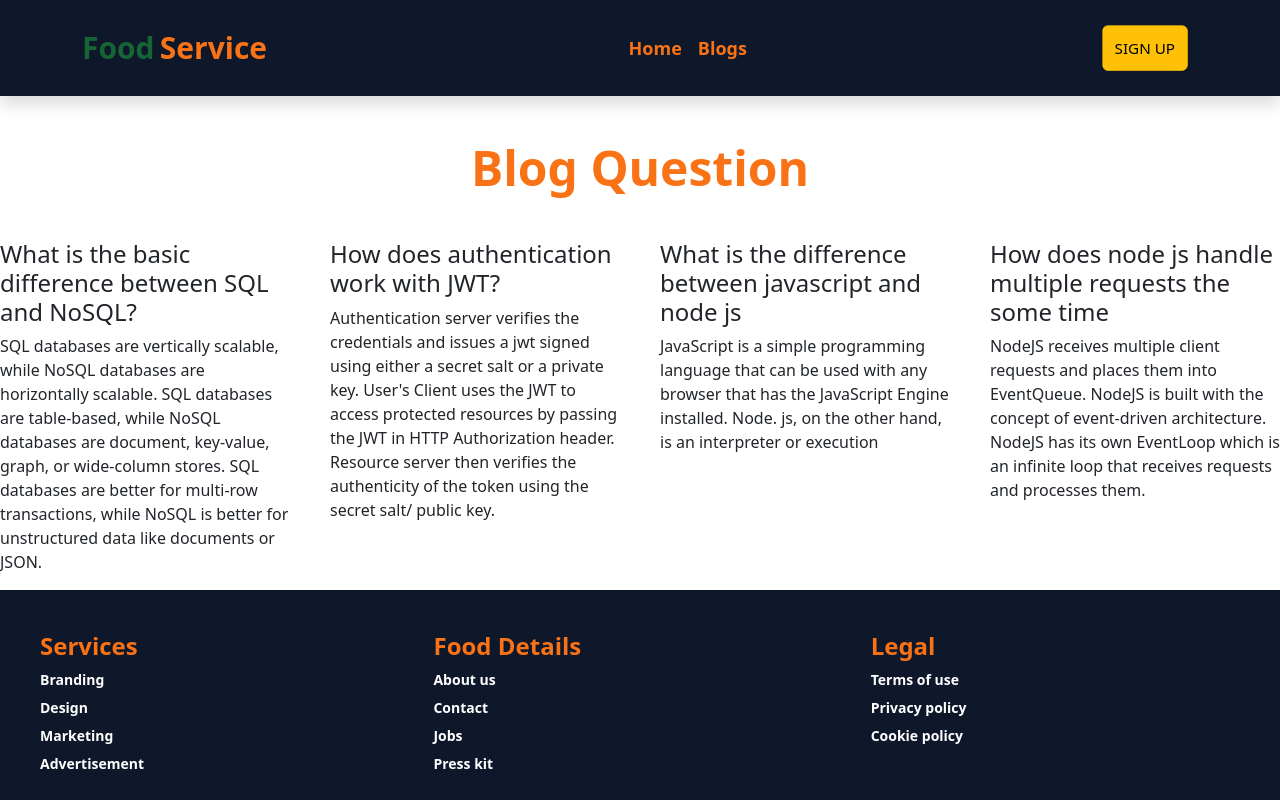
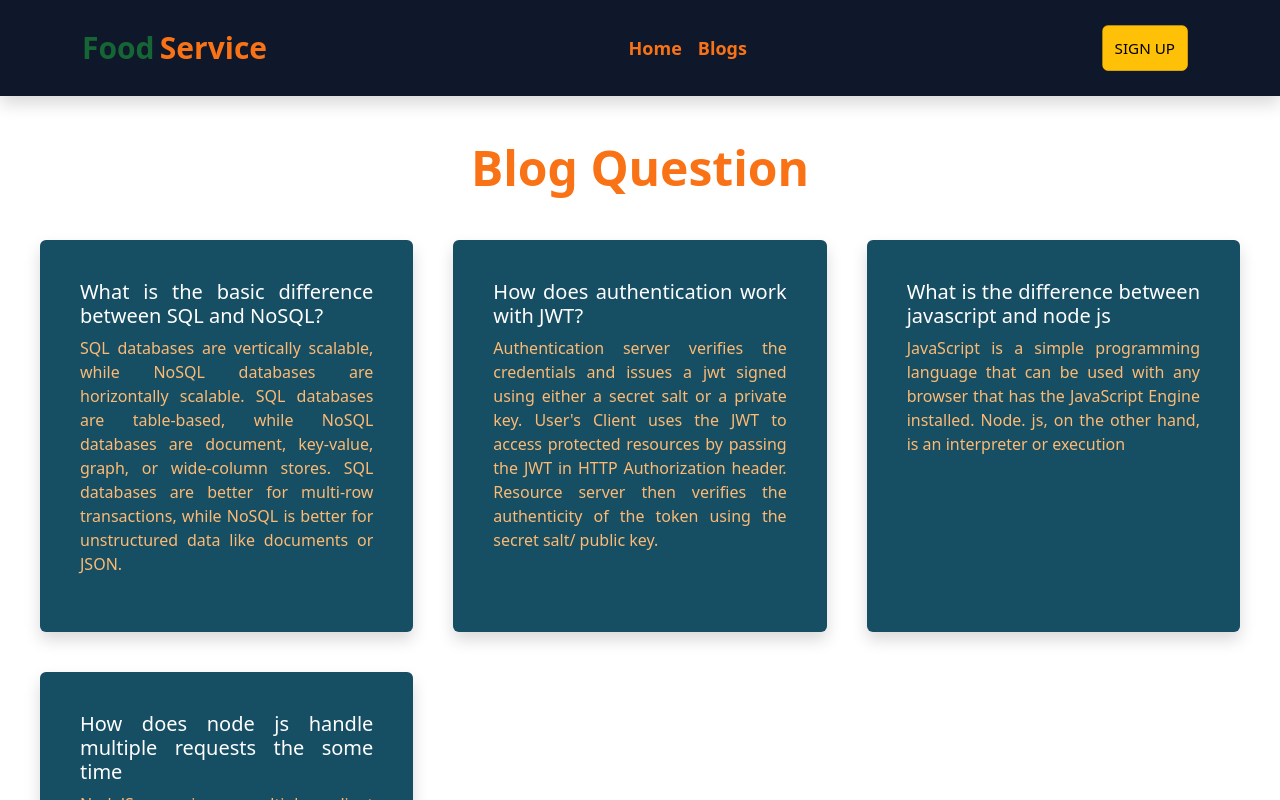
Before and after one commit to Arshad4320/Food-Review, a React (Create React App) app: page /blogs in a window 1280 px wide. Shown: the top 800 px of the page. Built offline with nearby package versions, Linux system fonts and the light colour scheme; no server answers.

Commit message:
blog site page added

```diff
--- a/src/Pages/AddItems/AddItems.js
+++ b/src/Pages/AddItems/AddItems.js
@@ -8,7 +8,7 @@ const AddItems = () => {
     const [items, setItems] = useState([])
 
     useEffect(() => {
-        fetch('http://localhost:5000/allFoodService')
+        fetch('https://food-server-two.vercel.app/allFoodService')
             .then(res => res.json())
             .then(data => setItems(data));
     }, [])
@@ -25,7 +25,7 @@ const AddItems = () => {
         const item = { price, description, name, img };
 
 
-        fetch('http://localhost:5000/allFoodService', {
+        fetch('https://food-server-two.vercel.app/allFoodService', {
             method: 'POST',
             headers: {
                 'content-type': 'application/json'
--- a/src/Pages/Blog/Blog.js
+++ b/src/Pages/Blog/Blog.js
@@ -6,22 +6,22 @@ const Blog = () => {
     return (
         <div>
             <h2 className='lg:text-5xl text-4xl text-center font-semibold text-orange-500 my-5' >Blog Question</h2>
-            <div className='grid grid-cols-1 md:grid-cols-2 lg:grid-cols-4 gap-10'>
-                <div>
-                    <h4>What is the basic difference between SQL and NoSQL? </h4>
-                    <p>SQL databases are vertically scalable, while NoSQL databases are horizontally scalable. SQL databases are table-based, while NoSQL databases are document, key-value, graph, or wide-column stores. SQL databases are better for multi-row transactions, while NoSQL is better for unstructured data like documents or JSON.</p>
+            <div className='grid grid-cols-1 sm:mb-7 md:grid-cols-2 lg:grid-cols-3 gap-10 mx-10'>
+                <div className='text-justify bg-cyan-900 p-10 shadow rounded '>
+                    <h5 className='text-white'>What is the basic difference between SQL and NoSQL? </h5>
+                    <p className='text-orange-300 '>SQL databases are vertically scalable, while NoSQL databases are horizontally scalable. SQL databases are table-based, while NoSQL databases are document, key-value, graph, or wide-column stores. SQL databases are better for multi-row transactions, while NoSQL is better for unstructured data like documents or JSON.</p>
                 </div>
-                <div>
-                    <h4>How does authentication work with JWT?</h4>
-                    <p>Authentication server verifies the credentials and issues a jwt signed using either a secret salt or a private key. User's Client uses the JWT to access protected resources by passing the JWT in HTTP Authorization header. Resource server then verifies the authenticity of the token using the secret salt/ public key.</p>
+                <div className='text-justify bg-cyan-900 p-10 shadow rounded '>
+                    <h5 className='text-white'>How does authentication work with JWT?</h5>
+                    <p className='text-orange-300 '>Authentication server verifies the credentials and issues a jwt signed using either a secret salt or a private key. User's Client uses the JWT to access protected resources by passing the JWT in HTTP Authorization header. Resource server then verifies the authenticity of the token using the secret salt/ public key.</p>
                 </div>
-                <div>
-                    <h4>What is the difference between javascript and node js</h4>
-                    <p>JavaScript is a simple programming language that can be used with any browser that has the JavaScript Engine installed. Node. js, on the other hand, is an interpreter or execution</p>
+                <div className='text-justify bg-cyan-900 p-10 shadow rounded '>
+                    <h5 className='text-white'>What is the difference between javascript and node js</h5>
+                    <p className='text-orange-300 '>JavaScript is a simple programming language that can be used with any browser that has the JavaScript Engine installed. Node. js, on the other hand, is an interpreter or execution</p>
                 </div>
-                <div>
-                    <h4>How does node js handle multiple requests the some time</h4>
-                    <p>NodeJS receives multiple client requests and places them into EventQueue. NodeJS is built with the concept of event-driven architecture. NodeJS has its own EventLoop which is an infinite loop that receives requests and processes them.</p>
+                <div className='text-justify bg-cyan-900 p-10 shadow rounded '>
+                    <h5 className='text-white'>How does node js handle multiple requests the some time</h5>
+                    <p className='text-orange-300 '>NodeJS receives multiple client requests and places them into EventQueue. NodeJS is built with the concept of event-driven architecture. NodeJS has its own EventLoop which is an infinite loop that receives requests and processes them.</p>
                 </div>
             </div>
         </div>
--- a/src/Pages/Home/Service/Service.js
+++ b/src/Pages/Home/Service/Service.js
@@ -8,7 +8,7 @@ const Service = () => {
     const [service, setService] = useState([])
 
     useEffect(() => {
-        fetch(`http://localhost:5000/allFood`)
+        fetch(`https://food-server-two.vercel.app/allFood`)
             .then(res => res.json())
             .then(data => setService(data))
     }, [])
--- a/src/Pages/Home/Service/SingleService.js
+++ b/src/Pages/Home/Service/SingleService.js
@@ -18,7 +18,7 @@ const SingleService = () => {
     console.log(reviews)
 
     useEffect(() => {
-        fetch(`http://localhost:5000/allReview?Food=${_id}`)
+        fetch(`https://food-server-two.vercel.app/allReview?Food=${_id}`)
             .then(res => res.json())
             .then(data => setReviews(data))
     }, [_id])
@@ -43,7 +43,7 @@ const SingleService = () => {
 
 
 
-        fetch('http://localhost:5000/foodReview', {
+        fetch('https://food-server-two.vercel.app/foodReview', {
 
             method: "POST",
             headers: {
--- a/src/Pages/MayReview/MyReview.js
+++ b/src/Pages/MayReview/MyReview.js
@@ -14,7 +14,7 @@ const MyReview = () => {
     const [reviews, setReview] = useState([])
 
     useEffect(() => {
-        fetch(`http://localhost:5000/foodReview?email=${user?.email}`)
+        fetch(`https://food-server-two.vercel.app/foodReview?email=${user?.email}`)
             .then(res => res.json())
             .then(data => setReview(data))
     }, [user?.email])
@@ -23,14 +23,14 @@ const MyReview = () => {
     const handleDelete = id => {
         const proceed = window.confirm('are you sure you want to delete this review')
         if (proceed) {
-            fetch(`http://localhost:5000/foodReview/${id}`, {
+            fetch(`https://food-server-two.vercel.app/foodReview/${id}`, {
                 method: 'DELETE'
             })
                 .then(res => res.json())
                 .then(data => {
 
                     if (data.deletedCount > 0) {
-                        swal("Deleted successfully!", "success");
+                        swal("Ok", "Deleted successfully !", "success");
                         const remaining = reviews.filter(odr => odr._id !== id);
                         setReview(remaining);
                     }
@@ -62,9 +62,9 @@ const MyReview = () => {
                                             </tr>
                                         </thead>
                                         {
-                                            // handleUpdate = { handleUpdate }
-
-                                            reviews.map(reviewItem => <ReviewRow key={reviewItem._id} handleDelete={handleDelete} reviewItem={reviewItem}></ReviewRow>)}
+                                            //
+                                            // andleUpdate = { handleUpdate }
+                                            reviews.map(reviewItem => <ReviewRow key={reviewItem._id} handleDelete={handleDelete} reviewItem={reviewItem} ></ReviewRow>)}
                                     </table>
                                 </div>
                             </div>
--- a/src/Pages/Review/Review.js
+++ b/src/Pages/Review/Review.js
@@ -33,7 +33,7 @@ const Review = () => {
 
         }
 
-        fetch('http://localhost:5000/foodReview', {
+        fetch('https://food-server-two.vercel.app/foodReview', {
 
             method: "POST",
             headers: {
--- a/src/Pages/ReviewRow/ReviewRow.js
+++ b/src/Pages/ReviewRow/ReviewRow.js
@@ -14,7 +14,9 @@ const ReviewRow = ({ reviewItem, handleDelete, handleUpdate }) => {
             <tr>
                 <th>
                     <Button variant='warning' onClick={() => handleDelete(_id)} className='mr-2'>Delete</Button>
+
                     <Link to={`/foodReview/${_id}`}><Button variant='warning' onClick={() => handleUpdate(_id)}>Edit</Button></Link>
+
                 </th>
                 <td>{FoodName}</td>
                 <td>{review}</td>
--- a/src/Router/Routes.js
+++ b/src/Router/Routes.js
@@ -38,22 +38,22 @@ export const router = createBrowserRouter([
             {
                 path: '/allService',
                 element: <AllService></AllService>,
-                loader: () => fetch(`http://localhost:5000/allFoodService`)
+                loader: () => fetch(`https://food-server-two.vercel.app/allFoodService`)
             },
             {
                 path: '/singleFood/:id',
                 element: <SingleService></SingleService>,
-                loader: ({ params }) => fetch(`http://localhost:5000/singleFood/${params.id}`)
+                loader: ({ params }) => fetch(`https://food-server-two.vercel.app/singleFood/${params.id}`)
             },
             {
                 path: '/review/:id',
                 element: <PrivateRoute><Review></Review></PrivateRoute>,
-                loader: ({ params }) => fetch(`http://localhost:5000/singleFood/${params.id}`)
+                loader: ({ params }) => fetch(`https://food-server-two.vercel.app/singleFood/${params.id}`)
             },
             {
                 path: '/foodReview/:id',
                 element: <UpdateReview></UpdateReview>,
-                loader: ({ params }) => fetch(`http://localhost:5000/foodReview/${params.id}`)
+                loader: ({ params }) => fetch(`https://food-server-two.vercel.app/foodReview/${params.id}`)
             },
             {
                 path: '/myReview',
```
Also changed, not shown: src/Pages/UpdateReview/UpdateReview.js (+18 -13 lines), 1 other file (tests, documents, lock files or other folders).
